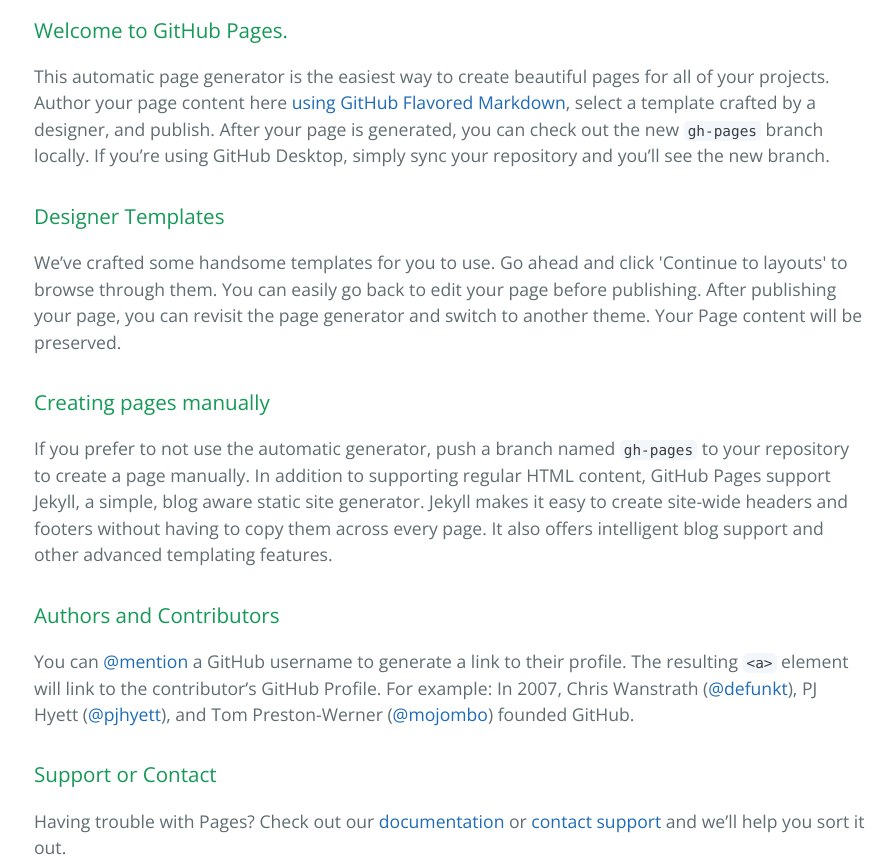
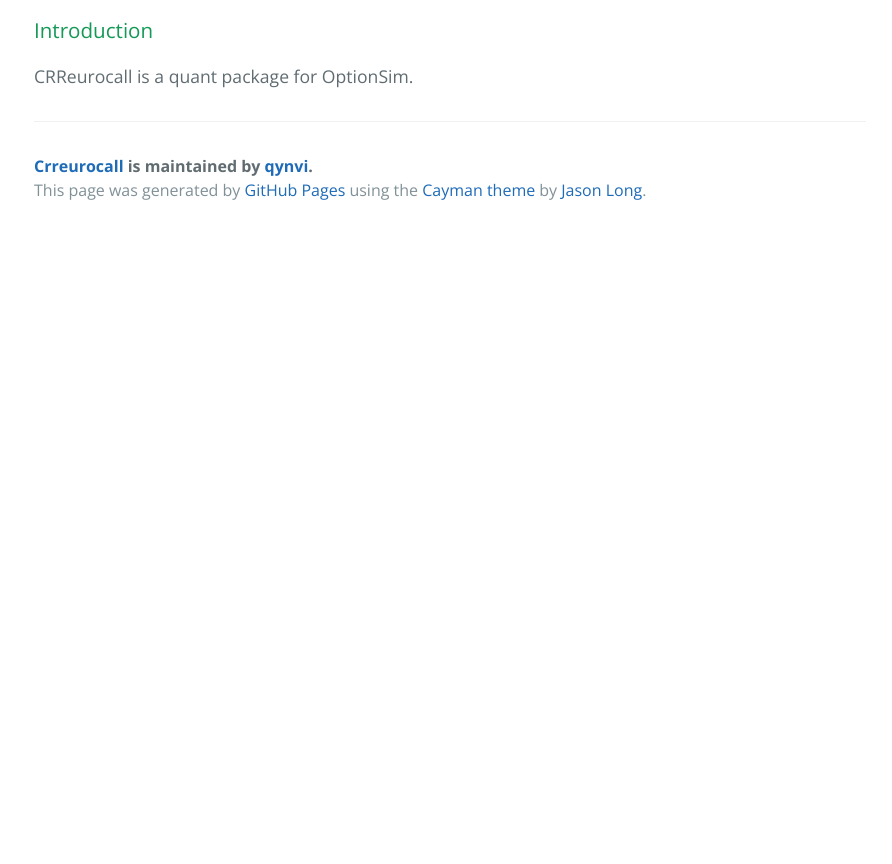
Before and after one commit to qynvi/CRReurocall, a plain HTML site: page index.html in a window 1280 px wide. Shown: the part 400-1264 px from the top of the page, without its empty margins (190-1082 px from the left). After the commit the page ends 800 px from the top, so only its background shows below. Drawn offline with nearby package versions, Linux system fonts and the light colour scheme.

```diff
--- a/index.html
+++ b/index.html
@@ -20,29 +20,9 @@
 
     <section class="main-content">
       <h3>
-<a id="welcome-to-github-pages" class="anchor" href="#welcome-to-github-pages" aria-hidden="true"><span class="octicon octicon-link"></span></a>Welcome to GitHub Pages.</h3>
+<a id="introduction" class="anchor" href="#introduction" aria-hidden="true"><span class="octicon octicon-link"></span></a>Introduction</h3>
 
-<p>This automatic page generator is the easiest way to create beautiful pages for all of your projects. Author your page content here <a href="https://guides.github.com/features/mastering-markdown/">using GitHub Flavored Markdown</a>, select a template crafted by a designer, and publish. After your page is generated, you can check out the new <code>gh-pages</code> branch locally. If you’re using GitHub Desktop, simply sync your repository and you’ll see the new branch.</p>
-
-<h3>
-<a id="designer-templates" class="anchor" href="#designer-templates" aria-hidden="true"><span class="octicon octicon-link"></span></a>Designer Templates</h3>
-
-<p>We’ve crafted some handsome templates for you to use. Go ahead and click 'Continue to layouts' to browse through them. You can easily go back to edit your page before publishing. After publishing your page, you can revisit the page generator and switch to another theme. Your Page content will be preserved.</p>
-
-<h3>
-<a id="creating-pages-manually" class="anchor" href="#creating-pages-manually" aria-hidden="true"><span class="octicon octicon-link"></span></a>Creating pages manually</h3>
-
-<p>If you prefer to not use the automatic generator, push a branch named <code>gh-pages</code> to your repository to create a page manually. In addition to supporting regular HTML content, GitHub Pages support Jekyll, a simple, blog aware static site generator. Jekyll makes it easy to create site-wide headers and footers without having to copy them across every page. It also offers intelligent blog support and other advanced templating features.</p>
-
-<h3>
-<a id="authors-and-contributors" class="anchor" href="#authors-and-contributors" aria-hidden="true"><span class="octicon octicon-link"></span></a>Authors and Contributors</h3>
-
-<p>You can <a href="https://github.com/blog/821" class="user-mention">@mention</a> a GitHub username to generate a link to their profile. The resulting <code>&lt;a&gt;</code> element will link to the contributor’s GitHub Profile. For example: In 2007, Chris Wanstrath (<a href="https://github.com/defunkt" class="user-mention">@defunkt</a>), PJ Hyett (<a href="https://github.com/pjhyett" class="user-mention">@pjhyett</a>), and Tom Preston-Werner (<a href="https://github.com/mojombo" class="user-mention">@mojombo</a>) founded GitHub.</p>
-
-<h3>
-<a id="support-or-contact" class="anchor" href="#support-or-contact" aria-hidden="true"><span class="octicon octicon-link"></span></a>Support or Contact</h3>
-
-<p>Having trouble with Pages? Check out our <a href="https://help.github.com/pages">documentation</a> or <a href="https://github.com/contact">contact support</a> and we’ll help you sort it out.</p>
+<p>CRReurocall is a quant package for OptionSim.</p>
 
       <footer class="site-footer">
         <span class="site-footer-owner"><a href="https://github.com/qynvi/CRReurocall">Crreurocall</a> is maintained by <a href="https://github.com/qynvi">qynvi</a>.</span>
@@ -52,6 +32,16 @@
 
     </section>
 
+            <script type="text/javascript">
+            var gaJsHost = (("https:" == document.location.protocol) ? "https://ssl." : "http://www.");
+            document.write(unescape("%3Cscript src='" + gaJsHost + "google-analytics.com/ga.js' type='text/javascript'%3E%3C/script%3E"));
+          </script>
+          <script type="text/javascript">
+            try {
+              var pageTracker = _gat._getTracker("UA-69818689-1");
+            pageTracker._trackPageview();
+            } catch(err) {}
+          </script>
 
   </body>
 </html>
```
Also changed, not shown: params.json (+1 -1 lines).
